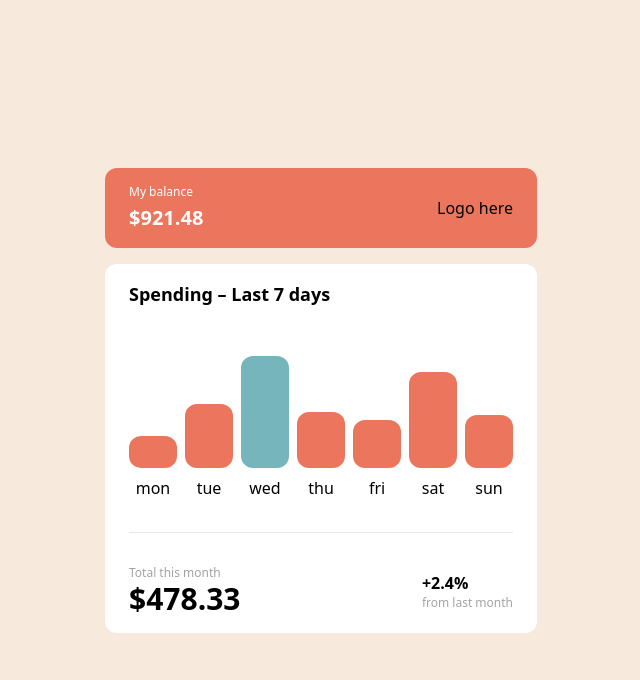
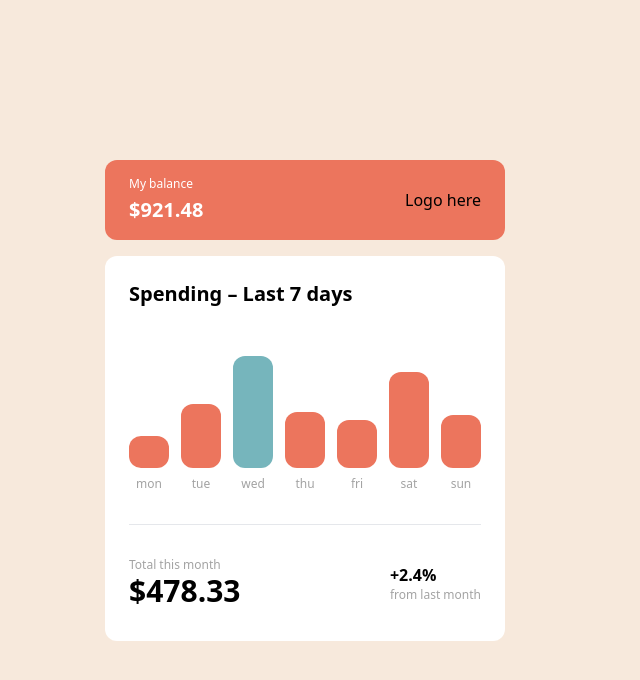
Before and after one commit to dominikrubroeder/expenses-chart-component-website, a Next.js app: page / in a window 1280 px wide. Shown: the top 680 px of the page, without its empty margins (375-1015 px from the left). Built offline with nearby package versions, Linux system fonts and the light colour scheme.

Commit message:
Refine chart spacings

```diff
--- a/pages/index.tsx
+++ b/pages/index.tsx
@@ -5,7 +5,7 @@ const Home: NextPage = () => {
   return (
     <div>
       <Head>
-        <title>Create Next App</title>
+        <title>Expenses chart component</title>
         <meta name="description" content="Generated by create next app" />
         <link rel="icon" href="/favicon.ico" />
       </Head>
@@ -19,57 +19,58 @@ const Home: NextPage = () => {
             </div>
             <div className="shrink-0">Logo here</div>
           </header>
-          <div className="bg-white rounded-xl py-4 px-6">
-            <h2 className="font-semibold text-lg">Spending – Last 7 days</h2>
 
-            <div className="w-full flex gap-2">
-              <div className="text-center w-12">
+          <div className="bg-white rounded-xl pb-8 pt-6 px-6">
+            <h2 className="font-semibold text-xl">Spending – Last 7 days</h2>
+
+            <div className="w-full flex gap-3">
+              <div className="text-center w-10">
                 <div className="flex justify-end flex-col mb-2 h-40 w-full rounded-xl">
                   <div className="bg-app-orange rounded-xl h-[20%]"></div>
                 </div>
-                <p>mon</p>
+                <p className="text-xs text-neutral-400">mon</p>
               </div>
 
-              <div className="text-center w-12">
+              <div className="text-center w-10">
                 <div className="flex justify-end flex-col mb-2 h-40 w-full rounded-xl">
                   <div className="bg-app-orange rounded-xl h-[40%]"></div>
                 </div>
-                <p>tue</p>
+                <p className="text-xs text-neutral-400">tue</p>
               </div>
 
-              <div className="text-center w-12">
+              <div className="text-center w-10">
                 <div className="flex justify-end flex-col mb-2 h-40 w-full rounded-xl">
                   <div className="bg-app-teal rounded-xl h-[70%]"></div>
                 </div>
-                <p>wed</p>
+                <p className="text-xs text-neutral-400">wed</p>
               </div>
 
-              <div className="text-center w-12">
+              <div className="text-center w-10">
                 <div className="flex justify-end flex-col mb-2 h-40 w-full rounded-xl">
                   <div className="bg-app-orange rounded-xl h-[35%]"></div>
                 </div>
-                <p>thu</p>
+                <p className="text-xs text-neutral-400">thu</p>
               </div>
 
-              <div className="text-center w-12">
+              <div className="text-center w-10">
                 <div className="flex justify-end flex-col mb-2 h-40 w-full rounded-xl">
                   <div className="bg-app-orange rounded-xl h-[30%]"></div>
                 </div>
-                <p>fri</p>
+                <p className="text-xs text-neutral-400">fri</p>
               </div>
 
-              <div className="text-center w-12">
+              <div className="text-center w-10">
                 <div className="flex justify-end flex-col mb-2 h-40 w-full rounded-xl">
                   <div className="bg-app-orange rounded-xl h-[60%]"></div>
                 </div>
-                <p>sat</p>
+                <p className="text-xs text-neutral-400">sat</p>
               </div>
 
-              <div className="text-center w-12">
+              <div className="text-center w-10">
                 <div className="flex justify-end flex-col mb-2 h-40 w-full rounded-xl">
                   <div className="bg-app-orange rounded-xl h-[33%]"></div>
                 </div>
-                <p>sun</p>
+                <p className="text-xs text-neutral-400">sun</p>
               </div>
             </div>
 
```
